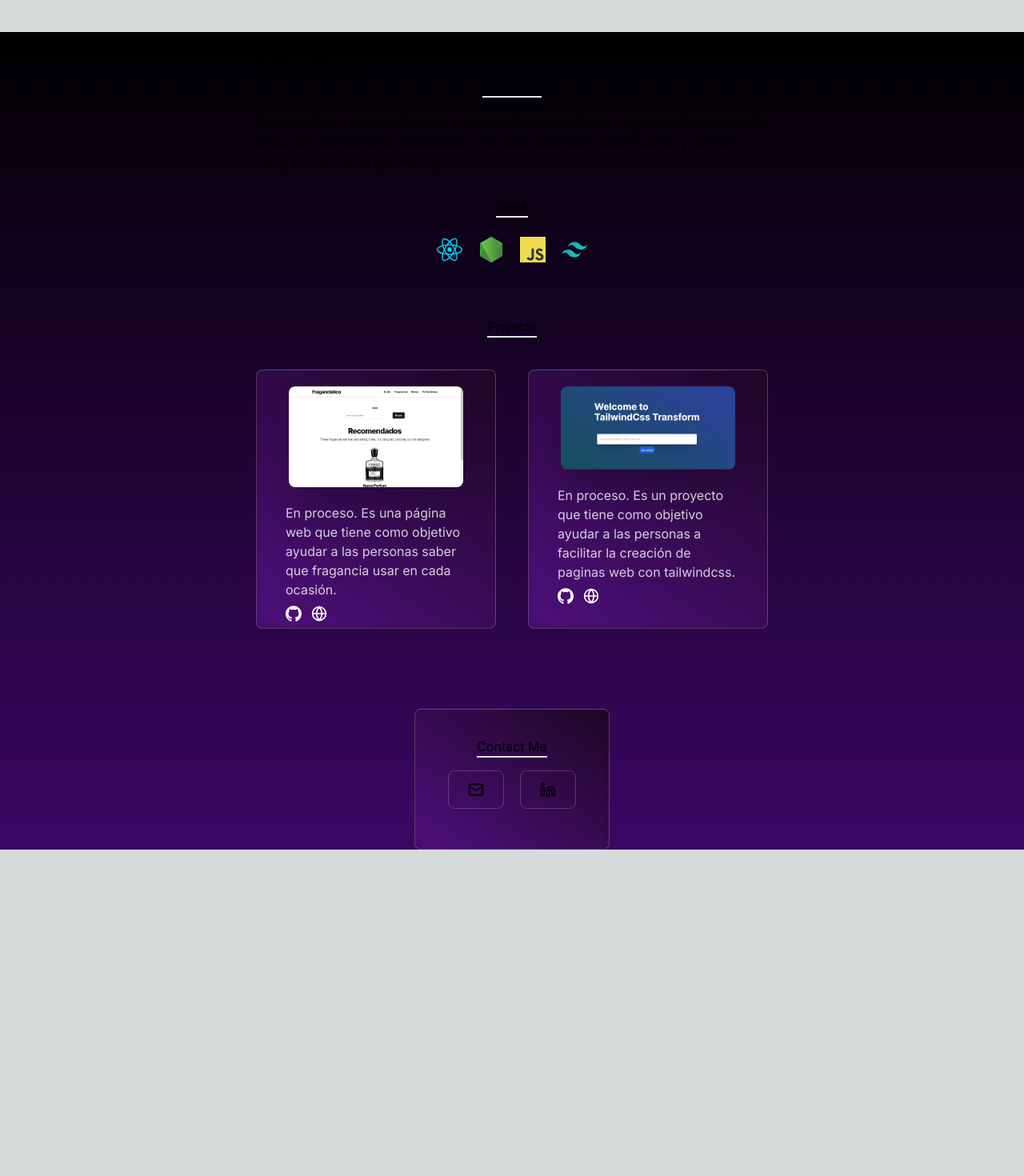
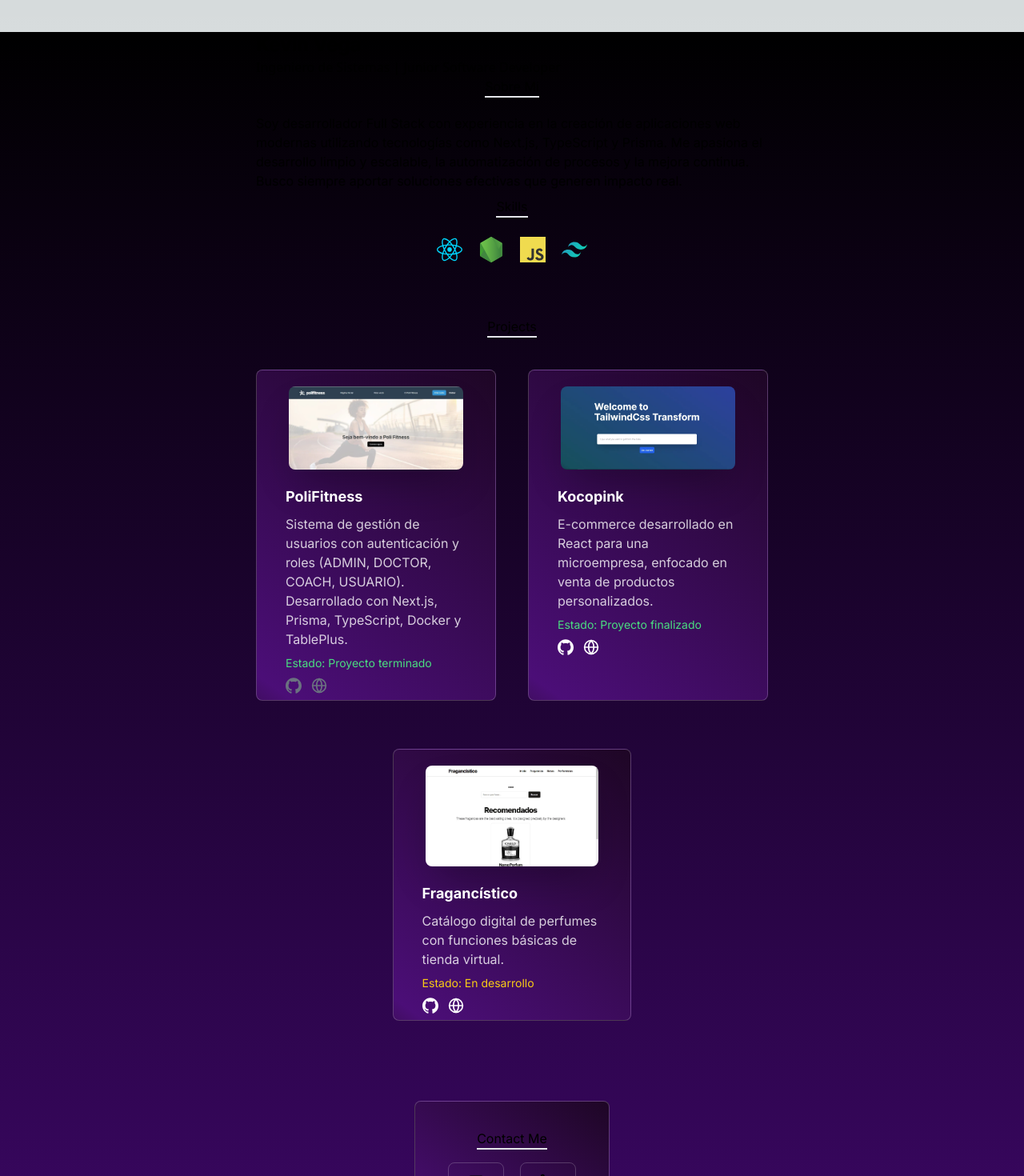
Before and after one commit to Kevinelorigi/portfolio-app, a Next.js app: page / in a window 1280 px wide. Shown: the top 1470 px of the page at 80% size. Before the commit the page ends 1062 px from the top, so only its background shows below. Built offline with nearby package versions, Linux system fonts and the light colour scheme.

Commit message:
Terminando

```diff
--- a/app/page.tsx
+++ b/app/page.tsx
@@ -13,17 +13,14 @@ export default function Home() {
 				<div className='m-auto mt-10 h-full w-3/6'>
 					<div>
 						<h1 className='text-2xl font-bold'>Kevin Vega</h1>
-						<p className='font-sans'>Full Stack Developer</p>
+						<p className='font-sans'>Ingeniero de Sistemas | Junior Software Developer</p>
 					</div>
 					<section className='flex h-[150px] w-full flex-col items-center'>
 						<h1 className='inline border-b-2 text-center'>
-							About Me
+							Sobre Mi
 						</h1>
 						<div className='mt-5 flex items-center justify-center gap-5'>
-							Soy estudiante de Ingenieria de sistemas, llevo
-							estudiando programación web por 3 años. Soy una
-							persona autodidacta, me gusta aprender cosas nuevas
-							y siempre estoy en constante aprendizaje.
+						Soy desarrollador Full Stack con experiencia en la creación de aplicaciones web modernas utilizando tecnologías como Next.js, TypeScript y Prisma. Me apasiona el desarrollo limpio y escalable, la automatización de procesos y la mejora continua. Busco siempre aportar soluciones efectivas que generen impacto real.
 						</div>
 					</section>
 					<section className='flex h-[150px] w-full flex-col items-center'>
@@ -31,10 +28,30 @@ export default function Home() {
 							Skills
 						</h1>
 						<div className='flex h-20 w-2/4 items-center justify-center gap-5'>
-							<React className='size-8' />
-							<Node className='size-8' />
-							<Js className='size-8' />
-							<Tailwind className='size-8' />
+							<div className='group relative'>
+								<React className='size-8' />
+								<div className='absolute -top-10 left-1/2 transform -translate-x-1/2 bg-black text-white px-2 py-1 rounded text-xs opacity-0 group-hover:opacity-100 transition-opacity whitespace-nowrap'>
+									React
+								</div>
+							</div>
+							<div className='group relative'>
+								<Node className='size-8' />
+								<div className='absolute -top-10 left-1/2 transform -translate-x-1/2 bg-black text-white px-2 py-1 rounded text-xs opacity-0 group-hover:opacity-100 transition-opacity whitespace-nowrap'>
+									Node.js
+								</div>
+							</div>
+							<div className='group relative'>
+								<Js className='size-8' />
+								<div className='absolute -top-10 left-1/2 transform -translate-x-1/2 bg-black text-white px-2 py-1 rounded text-xs opacity-0 group-hover:opacity-100 transition-opacity whitespace-nowrap'>
+									Javascript
+								</div>
+							</div>
+							<div className='group relative'>
+								<Tailwind className='size-8' />
+								<div className='absolute -top-10 left-1/2 transform -translate-x-1/2 bg-black text-white px-2 py-1 rounded text-xs opacity-0 group-hover:opacity-100 transition-opacity whitespace-nowrap'>
+									TailwindCSS
+								</div>
+							</div>
 						</div>
 					</section>
 					<section className='flex h-3/4 w-full flex-col items-center sm:mb-20'>
@@ -45,18 +62,72 @@ export default function Home() {
 							<div className='bg-contact mt-10 flex flex-col rounded-lg border border-white/20 sm:min-h-[50%] sm:w-[50%] sm:px-5'>
 								<div className='p-5'>
 									<Image
-										src='/Fragancistico.webp'
-										alt='One Project'
+										src='/Polifitnes.webp'
+										alt='PoliFitness Project'
 										width={300}
 										height={250}
 										className='cursor-pointer rounded-lg shadow-2xl transition hover:scale-105'
 									/>
 								</div>
+								<h3 className='font-bold text-lg mb-2 px-4 text-white'>PoliFitness</h3>
 								<p className='font-mediumn text-md mb-2 px-4 text-white/80'>
-									En proceso. Es una página web que tiene como
-									objetivo ayudar a las personas saber que
-									fragancia usar en cada ocasión.
+									Sistema de gestión de usuarios con autenticación y roles (ADMIN, DOCTOR, COACH, USUARIO). Desarrollado con Next.js, Prisma, TypeScript, Docker y TablePlus.
 								</p>
+								<p className='text-sm mb-2 px-4 text-green-400'>Estado: Proyecto terminado</p>
+
+								<div className='mx-4 mb-2 flex items-center justify-start gap-3'>
+									<Github className='size-5 text-gray-500' />
+									<Globe className='size-5 text-gray-500' />
+								</div>
+							</div>
+							<div className='bg-contact mt-10 flex flex-col rounded-lg border border-white/20 sm:min-h-[50%] sm:w-[50%] sm:px-5'>
+								<div className='p-5'>
+									<Image
+										src='/TailwindCSS.webp'
+										alt='Kocopink Project'
+										width={300}
+										height={250}
+										className='cursor-pointer rounded-lg shadow-2xl transition hover:scale-105'
+									/>
+								</div>
+								<h3 className='font-bold text-lg mb-2 px-4 text-white'>Kocopink</h3>
+								<p className='font-mediumn text-md mb-2 px-4 text-white/80'>
+									E-commerce desarrollado en React para una microempresa, enfocado en venta de productos personalizados.
+								</p>
+								<p className='text-sm mb-2 px-4 text-green-400'>Estado: Proyecto finalizado</p>
+
+								<div className='mx-4 mb-2 flex items-center justify-start gap-3'>
+									<a
+										target='_blank'
+										href='#'
+									>
+										<Github className='size-5 text-white transition hover:scale-90' />
+									</a>
+									<a
+										target='_blank'
+										href='#'
+									>
+										<Globe className='size-5 text-white transition hover:scale-90' />
+									</a>
+								</div>
+							</div>
+						</div>
+						<div className='gap-10 pb-5 sm:flex justify-center'>
+							<div className='bg-contact mt-10 flex flex-col rounded-lg border border-white/20 sm:min-h-[50%] sm:w-[50%] sm:px-5'>
+								<div className='p-5'>
+									<Image
+										src='/Fragancistico.webp'
+										alt='Fragancístico Project'
+										width={300}
+										height={250}
+										className='cursor-pointer rounded-lg shadow-2xl transition hover:scale-105'
+									/>
+								</div>
+								<h3 className='font-bold text-lg mb-2 px-4 text-white'>Fragancístico</h3>
+								<p className='font-mediumn text-md mb-2 px-4 text-white/80'>
+									Catálogo digital de perfumes con funciones básicas de tienda virtual.
+								</p>
+								<p className='text-sm mb-2 px-4 text-yellow-400'>Estado: En desarrollo</p>
 
 								<div className='mx-4 mb-2 flex items-center justify-start gap-3'>
 									<a
@@ -68,37 +139,6 @@ export default function Home() {
 									<a
 										target='_blank'
 										href='https://fragance-tracker-git-navbar-kevinelorigis-projects.vercel.app/'
-									>
-										<Globe className='size-5 text-white transition hover:scale-90' />
-									</a>
-								</div>
-							</div>
-							<div className='bg-contact mt-10 flex flex-col rounded-lg border border-white/20 sm:min-h-[50%] sm:w-[50%] sm:px-5'>
-								<div className='p-5'>
-									<Image
-										src='/TailwindCSS.webp'
-										alt='One Project'
-										width={300}
-										height={250}
-										className='cursor-pointer rounded-lg shadow-2xl transition hover:scale-105'
-									/>
-								</div>
-								<p className='font-mediumn text-md mb-2 px-4 text-white/80'>
-									En proceso. Es un proyecto que tiene como
-									objetivo ayudar a las personas a facilitar
-									la creación de paginas web con tailwindcss.
-								</p>
-
-								<div className='mx-4 mb-2 flex items-center justify-start gap-3'>
-									<a
-										target='_blank'
-										href='https://github.com/Kevinelorigi/tailwindcss-transform'
-									>
-										<Github className='size-5 text-white transition hover:scale-90' />
-									</a>
-									<a
-										target='_blank'
-										href='https://tailwindcss-transform.vercel.app/'
 									>
 										<Globe className='size-5 text-white transition hover:scale-90' />
 									</a>
@@ -127,6 +167,10 @@ export default function Home() {
 							</a>
 						</div>
 					</section>
+
+					<footer className='mt-8 text-center text-white/60 text-sm'>
+						© 2025 Kevin Vega — Full Stack Developer
+					</footer>
 				</div>
 			</section>
 		</main>
```
Also changed, not shown: public/Polifitnes.webp (added).
